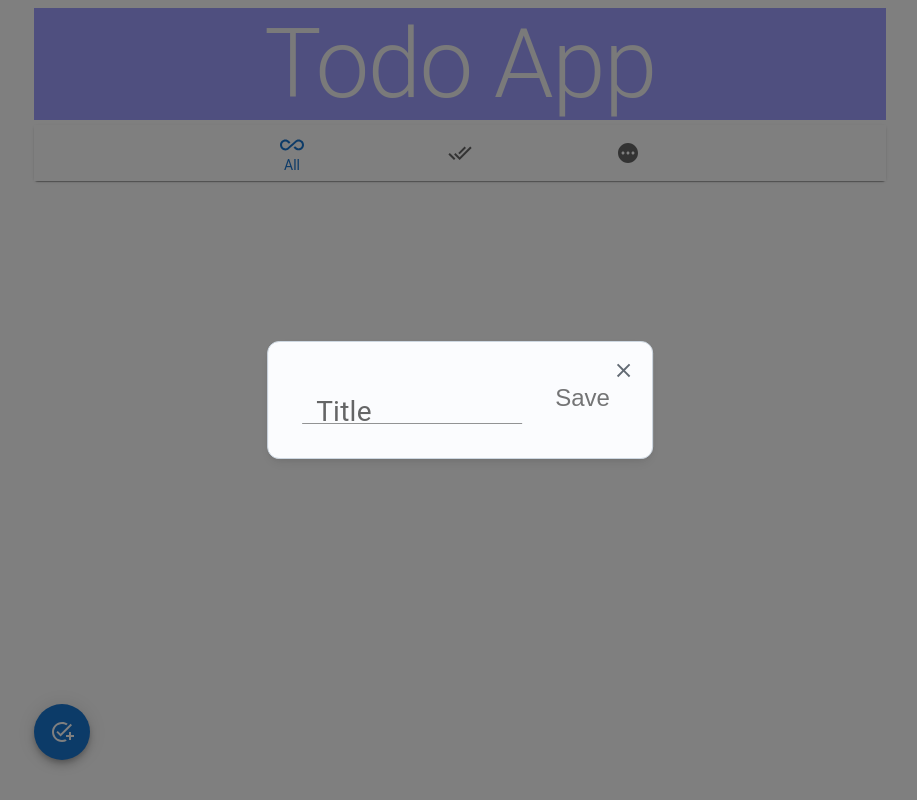
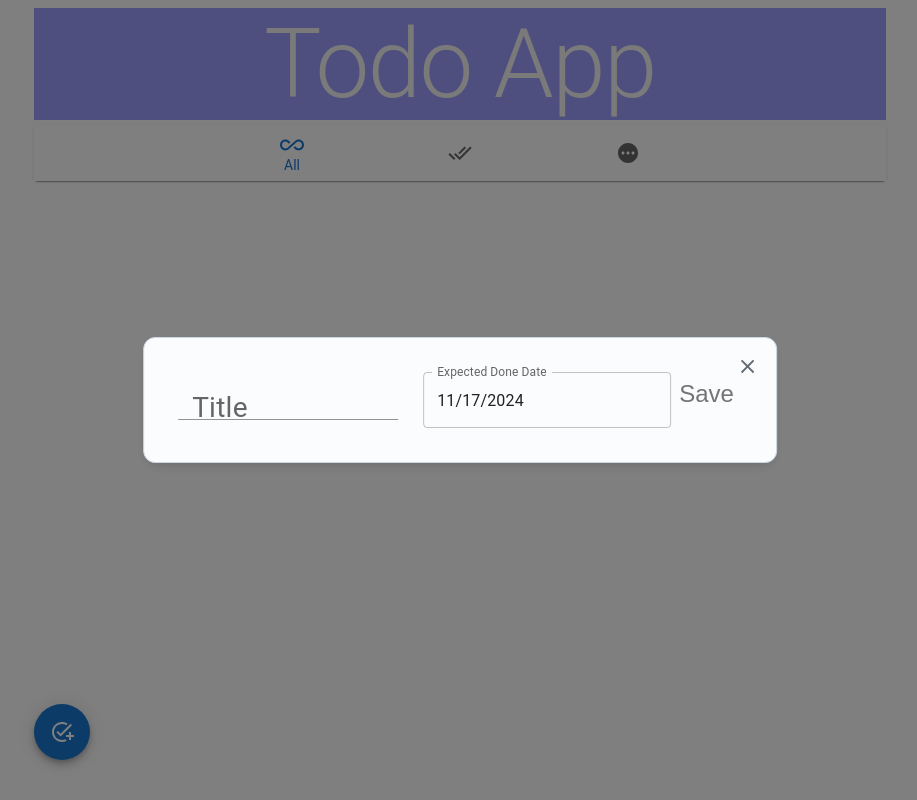
Before and after one commit to ALITO1998/todolist, a React (Create React App) app: page / in a window 1280 px wide. Both pictures are taken after a click on the button "add". Shown: the whole page, without its empty margins (180-1097 px from the left). Built offline with nearby package versions, Linux system fonts and the light colour scheme.

Commit message:
Add Task End Date

```diff
--- a/package.json
+++ b/package.json
@@ -9,12 +9,14 @@
     "@mui/joy": "^5.0.0-beta.48",
     "@mui/lab": "^6.0.0-beta.14",
     "@mui/material": "^6.1.6",
+    "@mui/x-date-pickers": "^7.22.2",
     "@testing-library/jest-dom": "^5.17.0",
     "@testing-library/react": "^13.4.0",
     "@testing-library/user-event": "^13.5.0",
     "@types/date-fns": "^2.6.3",
     "ajv": "^8.17.1",
     "ajv-keywords": "^5.1.0",
+    "dayjs": "^1.11.13",
     "react": "^18.3.1",
     "react-dom": "^18.3.1",
     "react-scripts": "5.0.1",
--- a/src/App/App.js
+++ b/src/App/App.js
@@ -3,6 +3,7 @@ import Header from '../Components/Header/Header';
 import Content from '../Components/Content/Content';
 import AddTaskModal from '../Components/AddTaskModal/AddTaskModal';
 import { Container } from '@mui/material';
+import dayjs from 'dayjs';
 const App = () => {
     const [category, setCategory] = useState('all');
     const [showModal, setShowModal] = useState(false);
@@ -39,7 +40,7 @@ const App = () => {
 
     //Add new Task to the array of Tasks from Model
     const addTaskHandler = ({ task }) => {
-        setData([...data, { status: task.status, title: task.title, id: task.id }]);
+        setData([...data, { status: task.status, title: task.title, id: task.id, expectedDoneDate: task.expectedDoneDate }]);
     }
 
     const showModalTrue = () => {
@@ -53,10 +54,11 @@ const App = () => {
 
     const addTaskBtnHandler = (e) => {
         e.preventDefault();
-        if (task.title === '') {
+        if (task.title === '' || task.title === undefined) {
             setAlertEmpty(true);
         } else {
-            task.status = 'not yet';
+            task.expectedDoneDate === undefined ? task.expectedDoneDate = dayjs() :
+                task.status = 'not yet';
             task.id = Date.now();
             addTaskHandler({ task });
             setTask('');
@@ -66,9 +68,13 @@ const App = () => {
 
     const inputTaskHandler = (e) => {
         setAlertEmpty(false);
-        const name = e.target.getAttribute('name');
-        const value = e.target.value;
-        setTask({ ...task, [name]: value });
+        const key = e.target;
+        if (key !== undefined) {
+            const value = e.target.value;
+            setTask({ ...task, [key.id]: value });
+        } else {
+            setTask({ ...task, expectedDoneDate: e });
+        }
     }
 
     return (
--- a/src/Components/AddTaskModal/AddTask/AddTask.js
+++ b/src/Components/AddTaskModal/AddTask/AddTask.js
@@ -9,9 +9,9 @@ const AddTask = ({ addTaskBtnHandler, alertEmpty, inputTaskHandler, task }) => {
             <FormControl sx={{ marginRight: '25px', display: 'flex' }} >
                 {alertEmpty && <Alert severity="error" sx={{ mb: '5px' }}>Task cannot be empty</Alert>}
             </FormControl>
-            <FormControl sx={{ marginRight: '25px' }} >
-                <Task type='add' inputTaskHandler={inputTaskHandler} task={task} />
-            </FormControl>
+
+            <Task type='add' inputTaskHandler={inputTaskHandler} task={task} />
+
             <FormControl>
                 <IconButton type="submit" >Save</IconButton>
             </FormControl>
--- a/src/Components/Content/Task/Task.js
+++ b/src/Components/Content/Task/Task.js
@@ -1,5 +1,10 @@
-import { Input, InputLabel, ListItemText } from '@mui/material'
+import { FormControl, Input, InputLabel, ListItemText, Typography } from '@mui/material'
 import React, { Fragment } from 'react'
+import { DateCalendar } from '@mui/x-date-pickers/DateCalendar';
+import { AdapterDayjs } from '@mui/x-date-pickers/AdapterDayjs';
+import { LocalizationProvider } from '@mui/x-date-pickers/LocalizationProvider';
+import dayjs from 'dayjs';
+import { DateField, DatePicker } from '@mui/x-date-pickers';
 
 const Task = ({ task, type, inputTaskHandler }) => {
     if (type === 'add') {
@@ -10,15 +15,28 @@ const Task = ({ task, type, inputTaskHandler }) => {
 }
 
 const TaskShow = ({ task }) => {
-
-    return <ListItemText primary={task.title} sx={task.status === 'done' ? { textDecorationLine: 'line-through' } : {}} />
+    const date = new Date(task.expectedDoneDate.$d);
+    return <Fragment>
+        <ListItemText
+            primary={task.title}
+            secondary={"Task end date: " + date.getFullYear() + "/" + (date.getMonth() + 1) + "/" + date.getDate()}
+            sx={task.status === 'done' ? { textDecorationLine: 'line-through' } : {}} />
+    </Fragment>
 }
 
 
 const TaskAdded = ({ inputTaskHandler, task }) => {
     return (<Fragment>
-        <InputLabel sx={{ fontSize: '28px' }} htmlFor="task">Title</InputLabel>
-        <Input name='title' id="task" value={task.title || ""} onChange={inputTaskHandler} placeholder='Enter Your Task Title...' />
+        <FormControl sx={{ marginRight: '25px' }} >
+            <InputLabel sx={{ fontSize: '28px' }} htmlFor="title">Title</InputLabel>
+            <Input id="title" value={task.title || ""} onChange={inputTaskHandler} placeholder='Enter Your Task Title...' />
+        </FormControl>
+        <FormControl>
+            {/* <Typography sx={{ fontSize: '28px', padding: '5px' }} htmlFor="expectedDoneDate">Expected Done Date</Typography> */}
+            <LocalizationProvider dateAdapter={AdapterDayjs}>
+                <DatePicker label='Expected Done Date' id='expectedDoneDate' value={task.expectedDoneDate || dayjs()} onChange={(e) => { inputTaskHandler(e) }} />
+            </LocalizationProvider>
+        </FormControl>
     </Fragment>
     )
 }
```
Also changed, not shown: 1 other file (tests, documents, lock files or other folders).
